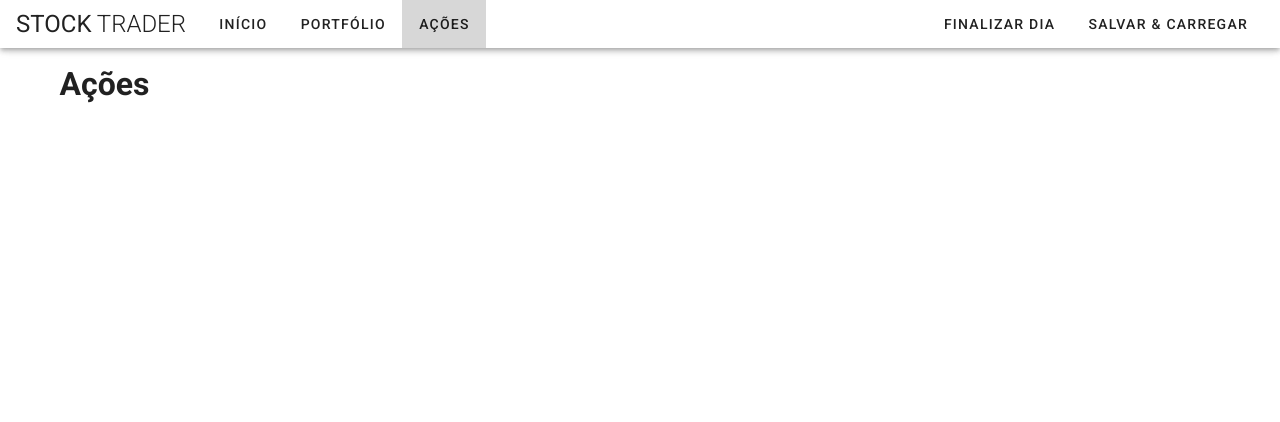
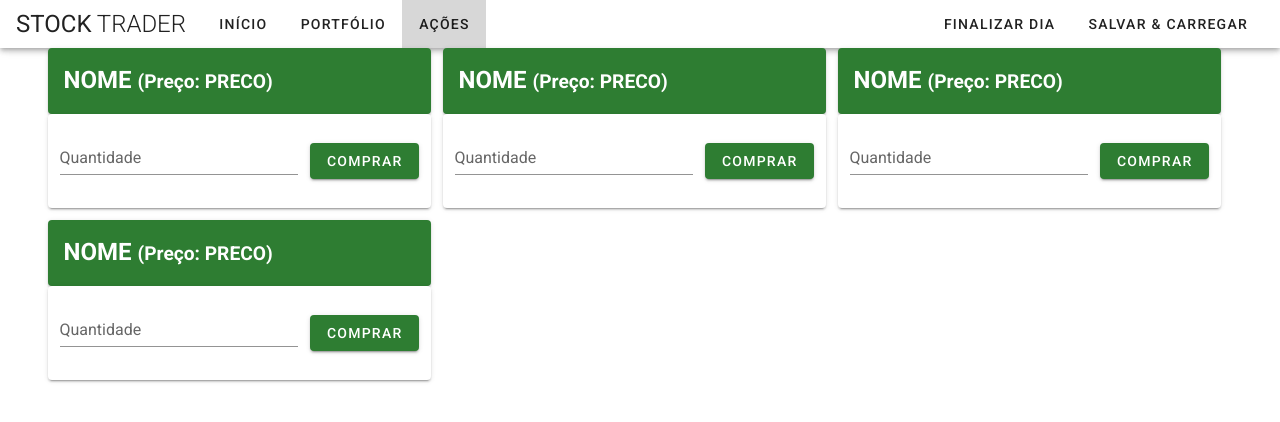
Before and after one commit to pierry01/vue-stock-trader, a Vue app: page /stocks in a window 1280 px wide. Shown: the top 422 px of the page. Built offline with nearby package versions, Linux system fonts and the light colour scheme.

Commit message:
create stocks component

```diff
--- a/src/components/stocks/Stock.vue
+++ b/src/components/stocks/Stock.vue
@@ -1,5 +1,18 @@
 <template>
-  <h1>Ação</h1>
+  <v-flex class="pr-3 pb-3" xs12 md6 lg4>
+    <v-card class="green darken-3 white--text">
+      <v-card-title class="headline">
+        <strong>NOME <small>(Preço: PRECO)</small> </strong>
+      </v-card-title>
+    </v-card>
+
+    <v-card>
+      <v-container fill-height>
+        <v-text-field label="Quantidade" type="Number" class="pr-3" />
+        <v-btn class="green darken-3 white--text"> Comprar </v-btn>
+      </v-container>
+    </v-card>
+  </v-flex>
 </template>
 
 <script>
--- a/src/components/stocks/Stocks.vue
+++ b/src/components/stocks/Stocks.vue
@@ -1,9 +1,25 @@
 <template>
-  <h1>Ações</h1>
+  <v-layout row wrap>
+    <Stock v-for="stock in stocks" :key="stock.id" />
+  </v-layout>
 </template>
 
 <script>
-export default {};
+import Stock from "./Stock";
+
+export default {
+  components: { Stock },
+  data() {
+    return {
+      stocks: [
+        { id: 1, name: "BMW", price: 110 },
+        { id: 2, name: "Google", price: 200 },
+        { id: 3, name: "Apple", price: 280 },
+        { id: 4, name: "Twitter", price: 83 },
+      ],
+    };
+  },
+};
 </script>
 
 <style></style>
```
